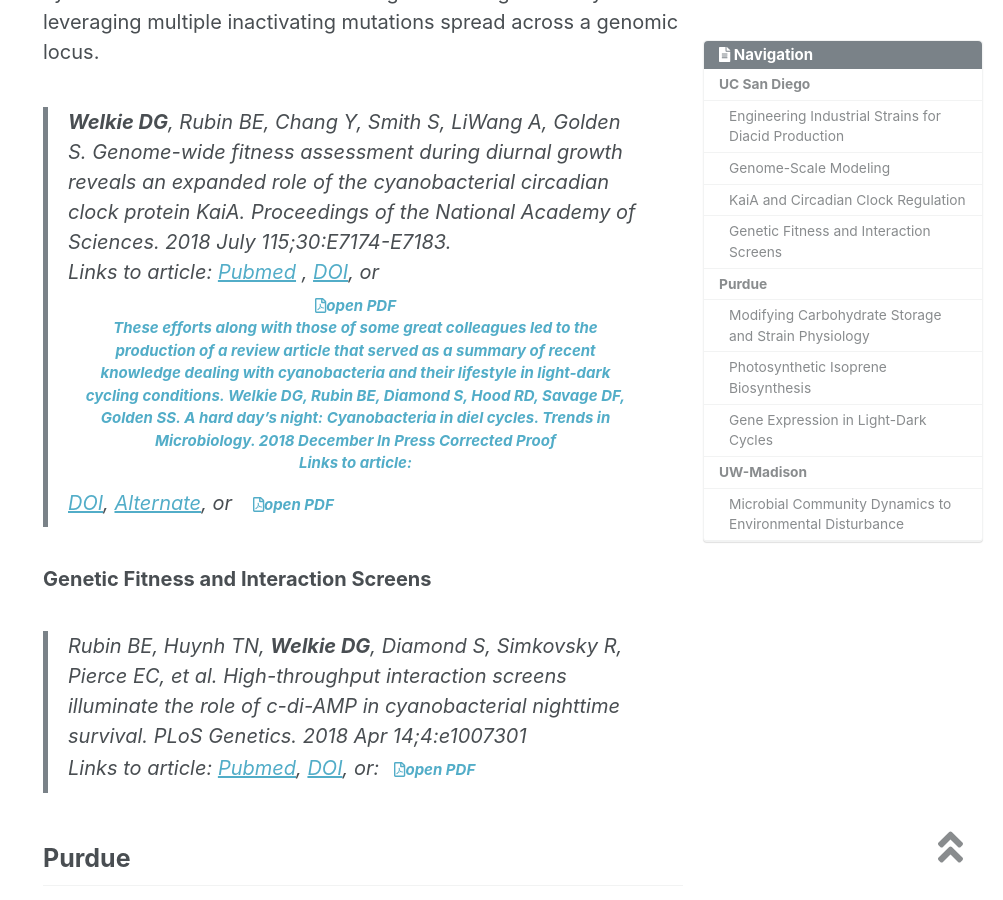
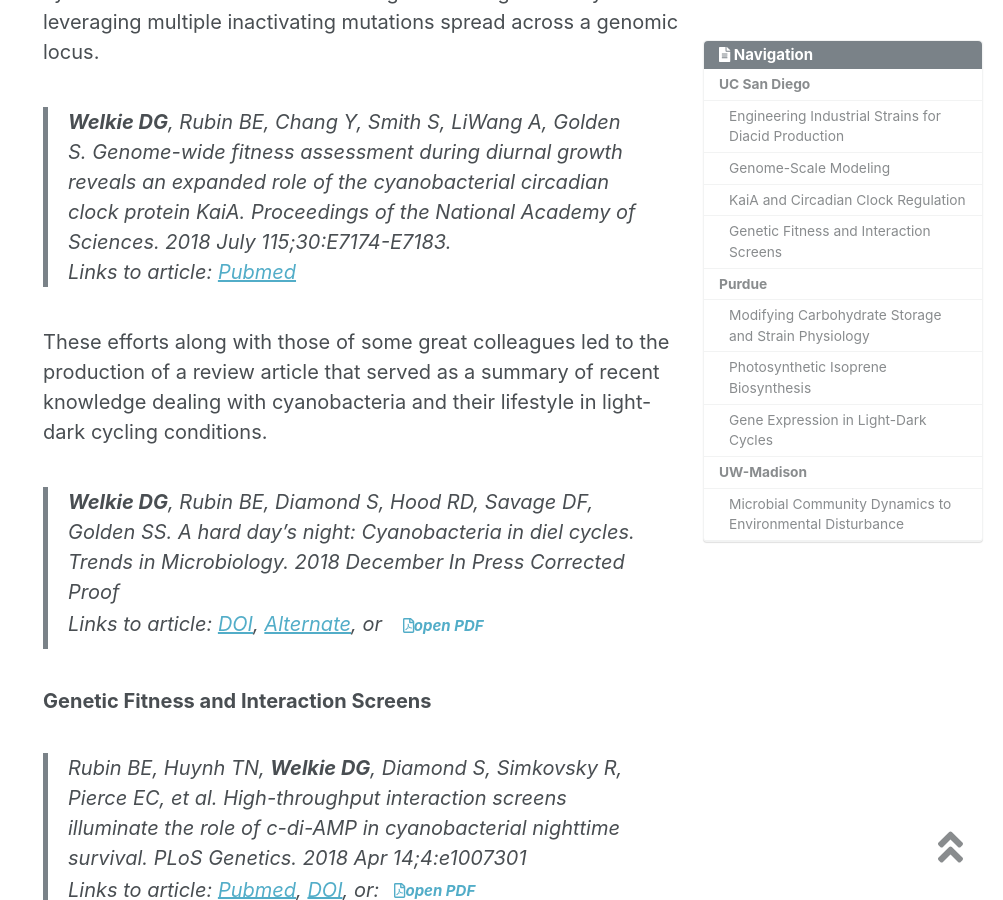
Before and after one commit to dwelkie/dwelkie.github.io, a Jekyll site: the page built from _pages/projects.md, in a window 1280 px wide and 900 px high, scrolled down 1866 px. Shown: the whole window, without its empty margins (277-1280 px from the left). Built offline with Jekyll 4.4.1, drawn with Linux system fonts in a browser that asks for light colours; nearby versions of some CDN libraries.

Commit message:
Update projects.md

```diff
--- a/_pages/projects.md
+++ b/_pages/projects.md
@@ -27,8 +27,8 @@ Links to article: [Pubmed](https://www.ncbi.nlm.nih.gov/pubmed/30439494){:target
 ### KaiA and Circadian Clock Regulation
 This project has been huge and rewarding. If my graduate work tught me anything it was that fitness of KO strains was critical and we as a community were basically in the dark about what genes are important for growth in light-dark cycles. The combination of massive mutant library screens with targeted molecular biology experiemtns proved a fruitful was to study the relationship between the circadian clock in the model cyanobacterium Synechococcus elongatus sp. PCC 7942 and the regulation of metabolic processes, especially those important for diurnal growth.
 To identify the genetic contributors to fitness under light-dark cycles and acquire a more comprehensive picture of the regulatory network, we used an unbiased population-based screen that tracks the fitness contributions of individual S. elongatus genes to reproduction in diel cycles. The method, random bar-code transposon-site sequencing (RB-TnSeq), quantitatively compares the changes in abundances of individuals in a pooled mutant population over time. This assay allowed the calculation of a fitness contribution to LD cycle survival for each nonessential gene in the genome by leveraging multiple inactivating mutations spread across a genomic locus.
->**Welkie DG**, Rubin BE, Chang Y, Smith S, LiWang A, Golden S. Genome-wide fitness assessment during diurnal growth reveals an expanded role of the cyanobacterial circadian clock protein KaiA. Proceedings of the National Academy of Sciences. 2018 July  115;30:E7174-E7183.<br/>
-Links to article: [Pubmed](https://www.ncbi.nlm.nih.gov/pubmed/29991601){:target="_blank"} , [DOI](https://doi.org/10.1073/pnas.1802940115){:target="_blank"}, or<a class="btn btn-success btn-lg" href="https://drive.google.com/open?id=1sFRFf6C-Ya-xFav8DQwkiI93y1_CfRRb" target="_blank" ><i class="far fa-file-pdf"></i>open PDF<br/>
+>**Welkie DG**, Rubin BE, Chang Y, Smith S, LiWang A, Golden S. Genome-wide fitness assessment during diurnal growth reveals an expanded role of the cyanobacterial circadian clock protein KaiA. Proceedings of the National Academy of Sciences. 2018 July  115;30:E7174-E7183.<br/> Links to article: [Pubmed](https://www.ncbi.nlm.nih.gov/pubmed/29991601){:target="_blank"}
+
 These efforts along with those of some great colleagues led to the production of a review article that served as a summary of recent knowledge dealing with cyanobacteria and their lifestyle in light-dark cycling conditions.
 >**Welkie DG**, Rubin BE, Diamond S, Hood RD, Savage DF, Golden SS. A hard day’s night: Cyanobacteria in diel cycles. Trends in Microbiology. 2018 December In Press *Corrected Proof* <br/>
 Links to article: [DOI](https://doi.org/10.1016/j.tim.2018.11.002){:target="_blank"}, [Alternate](https://www.sciencedirect.com/science/article/pii/S0966842X1830252X){:target="_blank"}, or <a class="btn btn-success btn-lg" href="https://drive.google.com/file/d/1HwKxuuA43H0-wZkprE2fg8e0o29LBgb0/view?usp=sharing" target="_blank" ><i class="far fa-file-pdf"></i>open PDF
```
